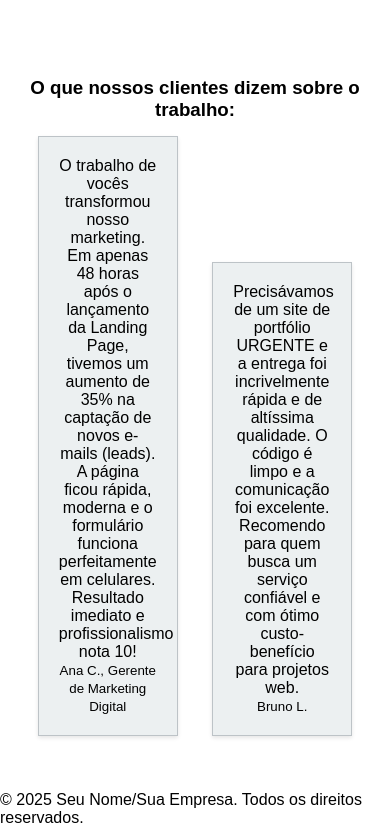
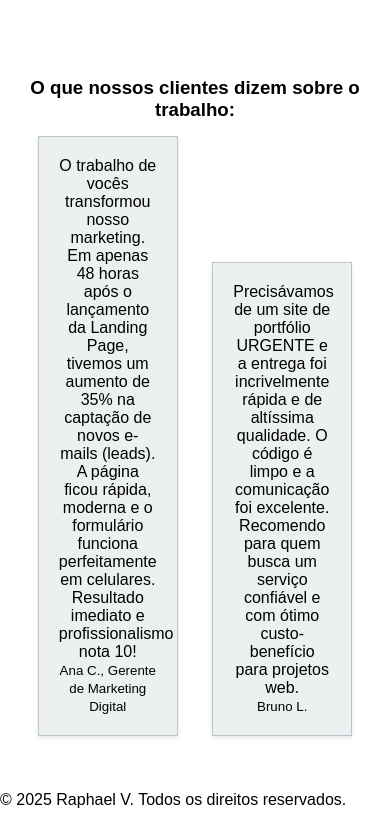
Before and after one commit to raphamota27/Landing-Page-Portfolio-Freelancer, a plain HTML site: page index.html in a window 390 px wide. Shown: the part 974-1801 px from the top of the page. Drawn offline with Linux system fonts and the light colour scheme.

```diff
--- a/index.html
+++ b/index.html
@@ -44,7 +44,7 @@
         </section>
     </main>
     <footer>
-        <p>&copy; 2025 Seu Nome/Sua Empresa. Todos os direitos reservados.</p>
+        <p>&copy; 2025 Raphael V. Todos os direitos reservados.</p>
     </footer>
     <script src="script.js"></script>
 </body>
```
